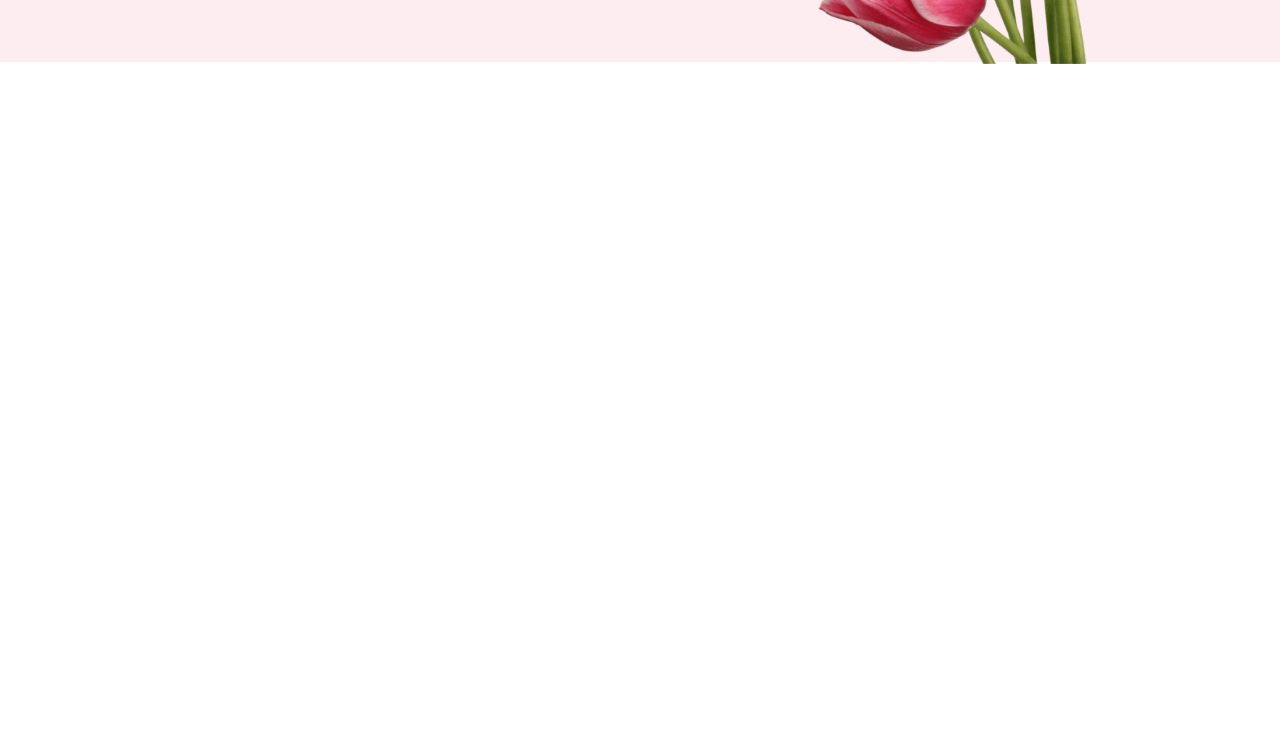
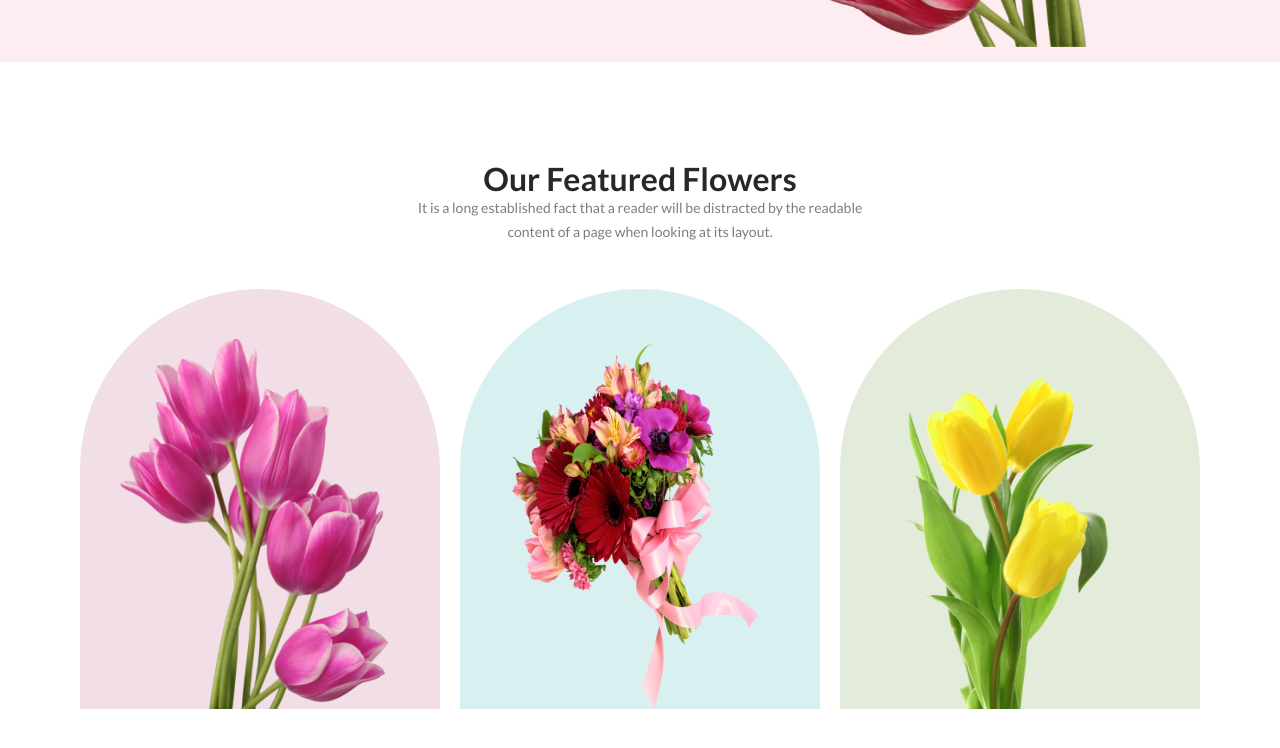
Before and after one commit to HridoyMnd/my-practice-flower-shop, a plain HTML site: page index.html in a window 1280 px wide. Shown: the part 518-1266 px from the top of the page. Before the commit the page ends 800 px from the top, so only its background shows below. Drawn offline with Linux system fonts and the light colour scheme.

Commit message:
featured section add

```diff
--- a/css/style.css
+++ b/css/style.css
@@ -7,9 +7,6 @@
     padding:0;
     box-sizing:border-box;
     font-family:'Lato', sans-serif
-}
-img{
-    max-width: 100%;
 }
 /* basic typography setup end*/
 /* component section design start */
@@ -41,7 +38,8 @@ h2{
     line-height: 34px;
 }
 :root{
-    /* ---div-border:1px solid red; */
+    /* ---div2-border:1px solid #000;
+    ---div-border:1px solid red; */
     ---heading-color:rgb(39, 39, 39);
     ---paragraph-color:rgba(39, 39, 39, 0.6);
     ---btn-back:rgb(229, 84, 115);
@@ -63,7 +61,7 @@ h2{
     .hero-left{
         border:var(---div-border);
         width: 450px;
-        height: 400px;
+        height: 450px;
     }
     .hero-left h1{
         color:var(---heading-color);
@@ -80,6 +78,64 @@ h2{
         width: 450px;
         height: 550px;
     }
+    .hero-right img{
+        width: 450px;
+        height: 550px;
+    }
 
 /* hero section design end */
 /* header section design end */
+/* main section disign start */
+/* featured section design start */
+.featured-section{
+    border:var(---div-border);
+    width: 1120px;
+    height: 550px;
+    margin:100px auto;
+}
+.featured-section header{
+    border:var(---div-border);
+    margin:0 auto;
+    text-align: center;
+    width: 450px;
+
+}
+.featured-section footer{
+    border:var(---div2-border);
+    height: 465px;
+    width: 1120px;
+    display: flex;
+    align-items: end;
+    justify-content: center;
+    gap:20px;
+}
+.featured-section footer .img-container{
+    border: var(---div-border);
+    width: 400px;
+    height: 420px;
+    display: flex;
+    align-items: end;
+    justify-content: center;
+    border-radius: 230px 230px 0 0;
+
+}
+.featured-section footer .img-container:nth-child(2){
+    background: rgba(5, 151, 160, 0.15);
+}
+.featured-section footer .img-container:nth-child(1){
+    background: rgba(167, 33, 98, 0.15);
+}
+.featured-section footer .img-container:nth-child(3){
+    background: rgba(71, 125, 17, 0.15);
+}
+.featured-section footer .img-container .image{
+    border: var(---div2-border);
+    width: 280px;
+    height: 370px;
+}
+.image img{
+    max-width: 280px;
+    height: 370px;
+}
+/* featured section design end */
+/* main section disign end */
--- a/index.html
+++ b/index.html
@@ -15,8 +15,6 @@
             <h1>Let's make beautiful flowers a part of your life.</h1>
             <p>It is a long established fact that a reader will be distracted by the readable content of a page when looking at its layout. The point of using Lorem Ipsum is that it has a more-or-less normal distribution of letters.</p>
             <a href="https://www.youtube.com/"><button>Shop Now</button></a>
-            <!-- <a href="https://www.youtube.com/"><button>Shop Now</button></a>
-            <a href="https://www.youtube.com/"><button>Shop Now</button></a> -->
         </div>
         <div class="hero-right">
             <img src="./images/pngwing 10.png" alt="image">
@@ -25,7 +23,34 @@
     <!-- hero-section  markup end -->
 </header>
 <!-- header section markup end -->
-<main></main>
+<main>
+<!-- featured section markup start -->
+<section class="featured-section">
+    <header>
+       <h2>Our Featured Flowers</h2>
+        <p>It is a long established fact that a reader will be distracted by the readable content of a page when looking at its layout.</p>
+    </header>
+    <footer>
+
+        <div class="img-container">
+            <div class="image">
+                <img src="./images/pngwing 6.png" alt="image">
+            </div>
+        </div>
+        <div class="img-container">
+            <div class="image">
+                <img src="./images/pngwing 5.png" alt="image">
+            </div>
+        </div>
+        <div class="img-container">
+            <div class="image">
+                <img src="./images/pngwing 7.png" alt="image">
+            </div>
+        </div>
+    </footer>
+</section>
+<!-- featured section markup end -->
+</main>
 <footer></footer>
 </body>
 </html>
```
